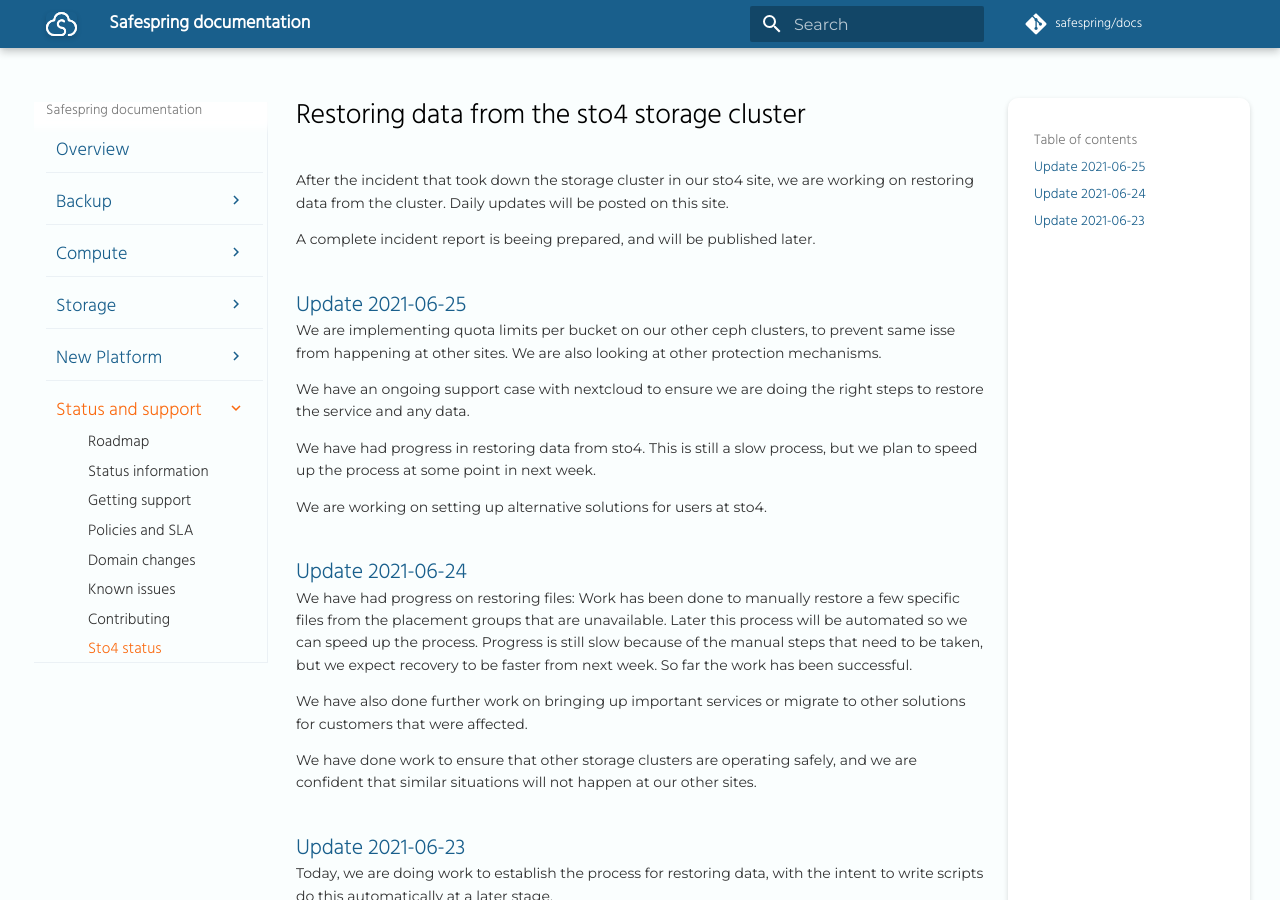
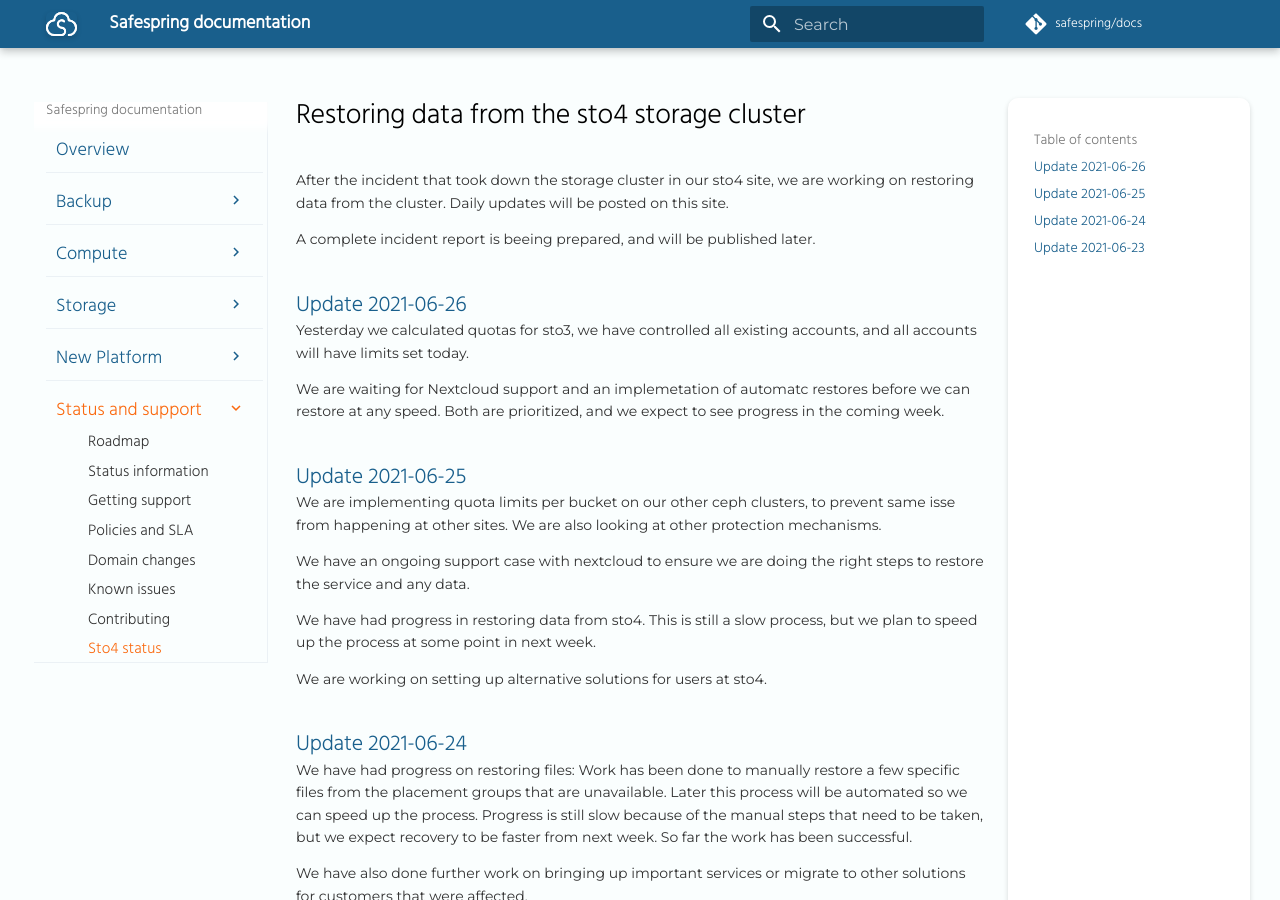
Before and after one commit to safespring/docs, an MkDocs documentation site: the page built from content/service/sto4_storage.md, in a window 1280 px wide and 900 px high. Built offline with MkDocs 1.6.1 and Material for MkDocs 9.7.7, drawn with Linux system fonts in a browser that asks for light colours; a script that is not in the unit is left out; comment, search, counter and statistics services are not loaded; old or Windows-style settings are respelled for this version of MkDocs.

Commit message:
daily update for sto4

```diff
--- a/content/service/sto4_storage.md
+++ b/content/service/sto4_storage.md
@@ -3,6 +3,15 @@
 After the incident that took down the storage cluster in our sto4 site, we are working on restoring data from the cluster. Daily updates will be posted on this site.
 
 A complete incident report is beeing prepared, and will be published later.
+
+## Update 2021-06-26
+
+Yesterday we calculated quotas for sto3, we have controlled all existing
+accounts, and all accounts will have limits set today.
+
+We are waiting for Nextcloud support and an implemetation of automatc restores
+before we can restore at any speed. Both are prioritized, and we expect to see
+progress in the coming week.
 
 ## Update 2021-06-25
 
```
